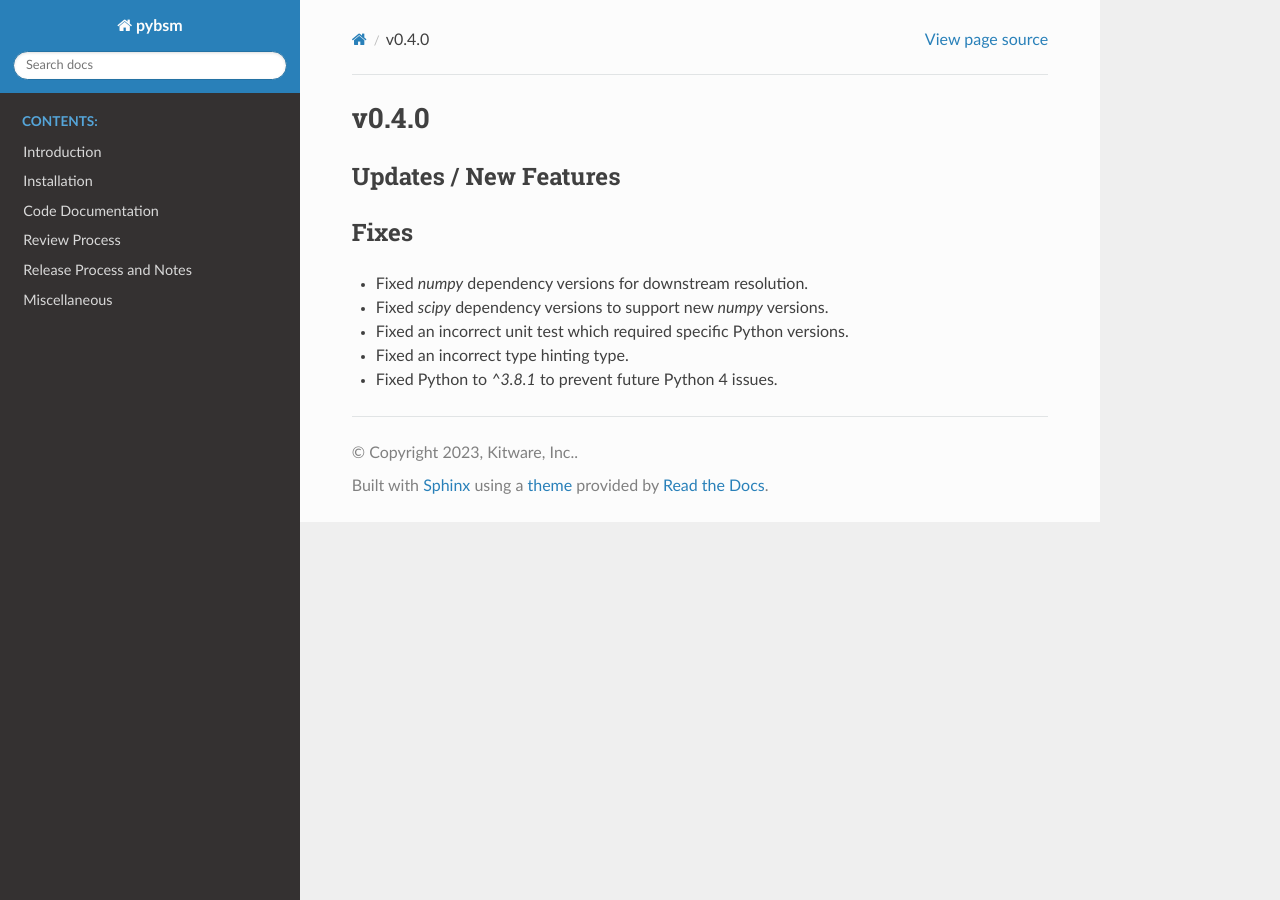
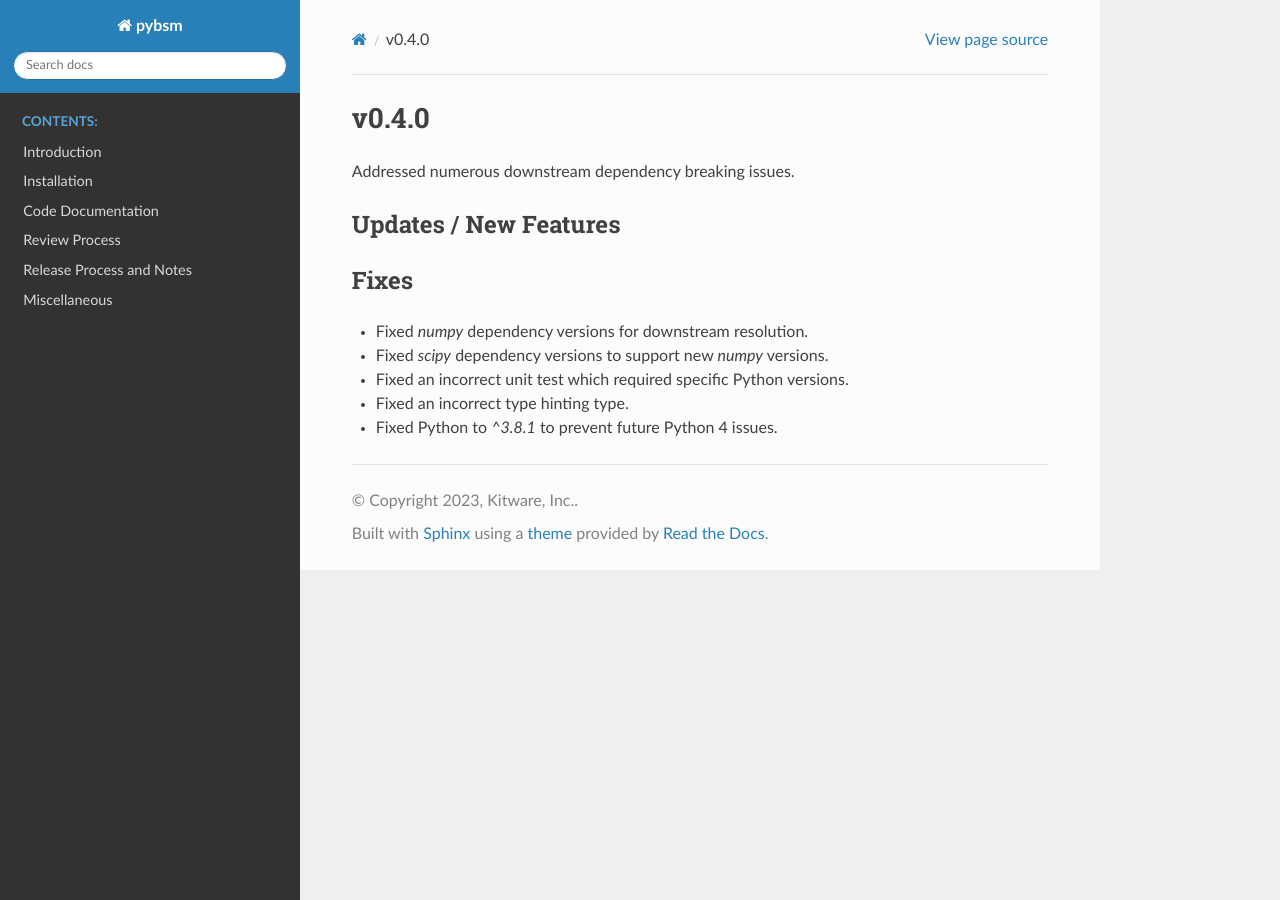
Before and after one commit to Kitware/pybsm, a Sphinx documentation site: the page built from docs/release_notes/v0.4.0.rst, in a window 1280 px wide. Built offline with Sphinx 7.4.7 and the Read the Docs theme 2.0.0, drawn with Linux system fonts in a browser that asks for light colours.

Commit message:
Updated release notes.

```diff
--- a/docs/release_notes/v0.4.0.rst
+++ b/docs/release_notes/v0.4.0.rst
@@ -1,5 +1,7 @@
 v0.4.0
 ======
+
+Addressed numerous downstream dependency breaking issues.
 
 Updates / New Features
 ----------------------
```
